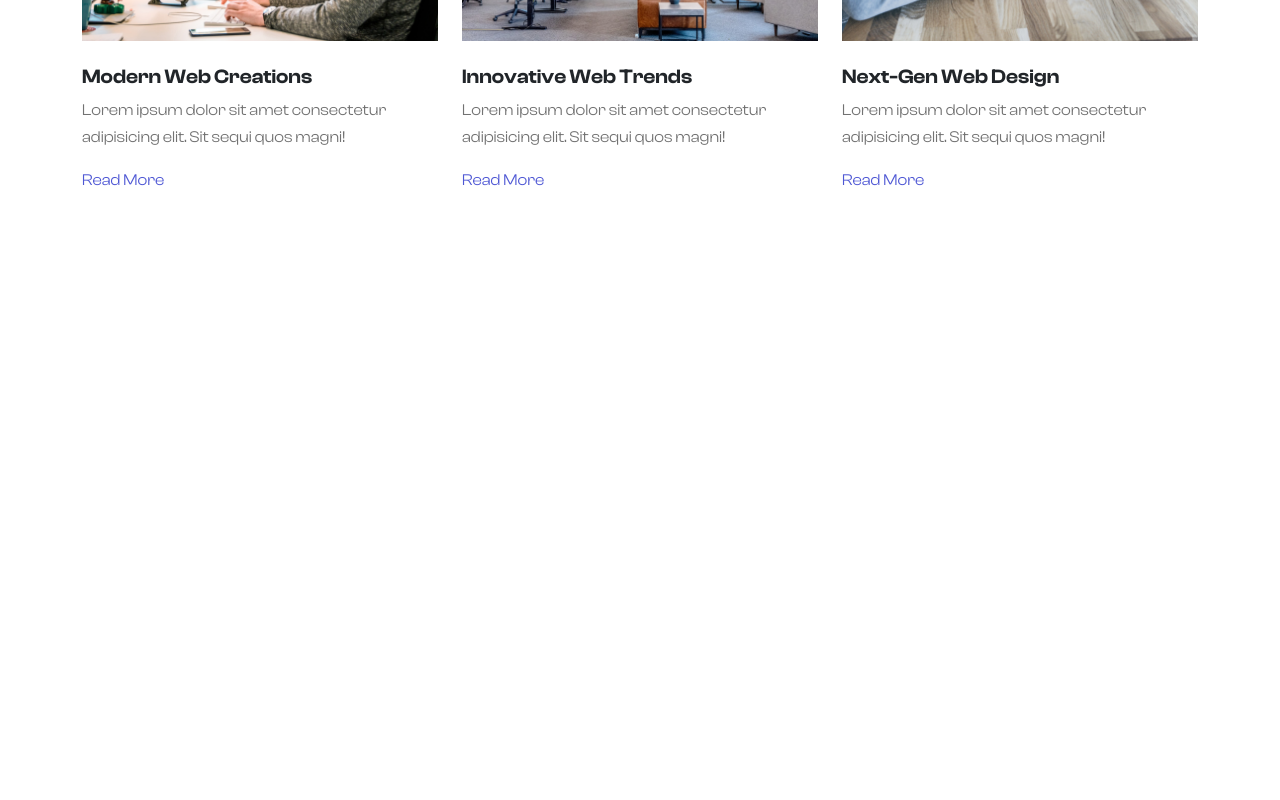
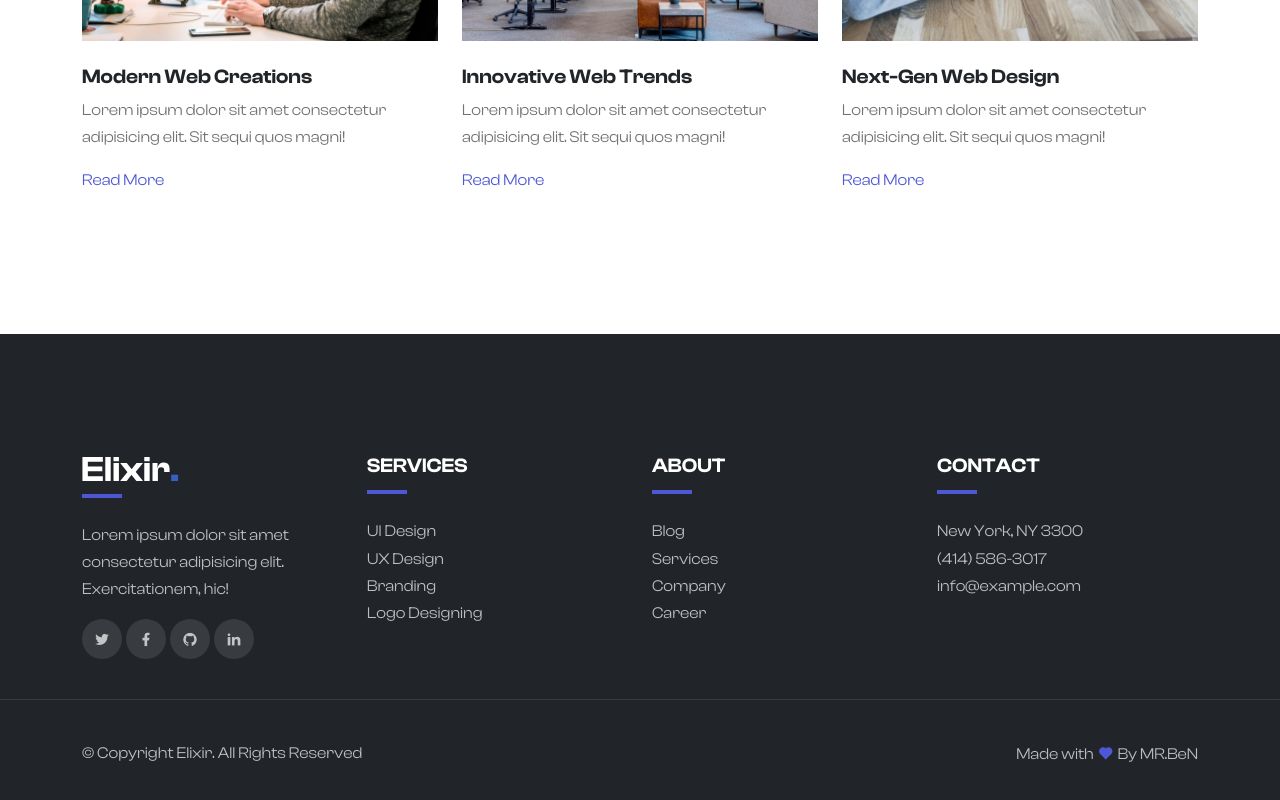
Before and after one commit to MR-0-BEN/Elixir-Template, a React (Vite) app: page / in a window 1280 px wide. Shown: the part 8291-9091 px from the top of the page. Before the commit the page ends 8625 px from the top, so only its background shows below. Built offline with nearby package versions, Linux system fonts and the light colour scheme.

Commit message:
Added Footer component and updated App component to include it

```diff
--- a/src/App.jsx
+++ b/src/App.jsx
@@ -9,6 +9,7 @@ import Services from "./components/Services";
 import Team from "./components/Team";
 import Contact from "./components/Contact";
 import Blog from "./components/Blog";
+import Footer from "./components/footer";
 
 function App() {
   return (
@@ -22,7 +23,8 @@ function App() {
       <Reviews />
       <Team />
       <Contact />
-      <Blog/>
+      <Blog />
+      <Footer/>
     </div>
   );
 }
--- /dev/null
+++ b/src/assets/data/FooterData.js
@@ -0,0 +1,41 @@
+import logo from "../images/logo-white.svg";
+
+const data = [
+  {
+    type: "logoSection",
+    content: {
+      logo: logo,
+      description:
+        "Lorem ipsum dolor sit amet consectetur adipisicing elit. Exercitationem, hic!",
+      socialIcons: [
+        { platform: "Twitter", iconClass: "ri-twitter-fill", link: "#" },
+        { platform: "Instagram", iconClass: "ri-facebook-fill", link: "#" },
+        { platform: "GitHub", iconClass: "ri-github-fill", link: "#" },
+        { platform: "Linkedin", iconClass: "ri-linkedin-fill", link: "#" },
+      ],
+    },
+  },
+  {
+    type: "section",
+    title: "SERVICES",
+    items: ["UI Design", "UX Design", "Branding", "Logo Designing"],
+  },
+  {
+    type: "section",
+    title: "ABOUT",
+    items: ["Blog", "Services", "Company", "Career"],
+  },
+  {
+    type: "contact",
+    title: "CONTACT",
+    items: [
+      "New York, NY 3300",
+      { type: "phone", value: "(414) 586-3017" },
+      { type: "email", value: "info@example.com" },
+    ],
+  },
+];
+
+export const logoSection = data.filter((item) => item.type === "logoSection");
+export const sections = data.filter((item) => item.type === "section");
+export const contact = data.find((item) => item.type === "contact");
--- /dev/null
+++ b/src/components/Footer.css
@@ -0,0 +1,46 @@
+footer {
+  padding-top: 120px;
+}
+.footer-top {
+  padding-bottom: 40px;
+  border-bottom: 1px solid rgba(255, 255, 255, 0.1);
+}
+.footer-bottom {
+  padding: 40px 0px;
+}
+.footer-bottom p {
+  margin-bottom: 0px;
+}
+.footer-bottom i {
+    color: var(--c-brand);
+}
+footer .line {
+  width: 40px;
+  height: 4px;
+  background-color: var(--c-brand);
+  margin: 12px 0px 24px;
+}
+footer li,
+footer p,
+footer a {
+  color: rgba(255, 255, 255, 0.7);
+}
+footer ul {
+  list-style: none;
+  padding: 0;
+}
+.social-icons a {
+  width: 40px;
+  height: 40px;
+  display: inline-flex;
+  align-items: center;
+  justify-content: center;
+  background-color: rgba(255, 255, 255, 0.1);
+  border-radius: 100px;
+  margin-right: 4px;
+}
+
+.social-icons a:hover {
+  background-color: var(--c-brand);
+  color: white;
+}
--- /dev/null
+++ b/src/components/Footer.jsx
@@ -0,0 +1,98 @@
+import React from "react";
+import "./Footer.css";
+import { logoSection, sections, contact } from "../assets/data/FooterData";
+
+const Footer = () => {
+  return (
+    <footer className="bg-dark ">
+      <div className="footer-top ">
+        <div className="container">
+          <div className="row gy-5">
+            {/* Render Logo Section */}
+            {logoSection.map((section, index) => (
+              <div key={index} className="col-lg-3 col-sm-6">
+                <a href="#">
+                  <img src={section.content.logo} alt="Logo" />
+                </a>
+                <div className="line align-self-start"></div>
+                <p>{section.content.description}</p>
+                <div className="social-icons">
+                  {section.content.socialIcons.map((icon, idx) => (
+                    <a key={idx} href={icon.link}>
+                      <i className={icon.iconClass}></i>
+                    </a>
+                  ))}
+                </div>
+              </div>
+            ))}
+
+            {/* Render Other Sections */}
+            {sections.map((section, index) => (
+              <div key={index} className="col-lg-3 col-sm-6">
+                <h5 className="mb-0 text-white">{section.title}</h5>
+                <div className="line"></div>
+                <ul className="">
+                  {section.items.map((item, idx) => (
+                    <li key={idx}>
+                      <a href="#">{item}</a>
+                    </li>
+                  ))}
+                </ul>
+              </div>
+            ))}
+
+            {/* Render Contact Section */}
+            <div className="col-lg-3 col-sm-6">
+              <h5 className="mb-0 text-white">{contact.title}</h5>
+              <div className="line"></div>
+              <ul>
+                {contact.items.map((item, idx) => {
+                  if (typeof item === "string") {
+                    return (
+                      <li className="" key={idx}>
+                        {item}
+                      </li>
+                    );
+                  }
+                  if (item.type === "phone") {
+                    return (
+                      <li key={idx}>
+                        <a href={`tel:${item.value}`}>{item.value}</a>
+                      </li>
+                    );
+                  }
+                  if (item.type === "email") {
+                    return (
+                      <li key={idx}>
+                        <a href={`mailto:${item.value}`}>{item.value}</a>
+                      </li>
+                    );
+                  }
+                  return null;
+                })}
+              </ul>
+            </div>
+          </div>
+        </div>
+      </div>
+      <div className="footer-bottom ">
+        <div className="container">
+          <div className="row justify-content-between g-4 ">
+            <div className="col-auto">
+              <p mb-0>© Copyright Elixir. All Rights Reserved</p>
+            </div>
+            <div className="col-auto">
+              <p mb-0>
+                Made with
+                <i class="ri-heart-fill mx-1"></i>
+                By <a href=""> MR.BeN</a>
+              </p>
+            </div>
+          </div>
+        </div>
+      </div>
+    </footer>
+  );
+};
+
+export default Footer;
```
